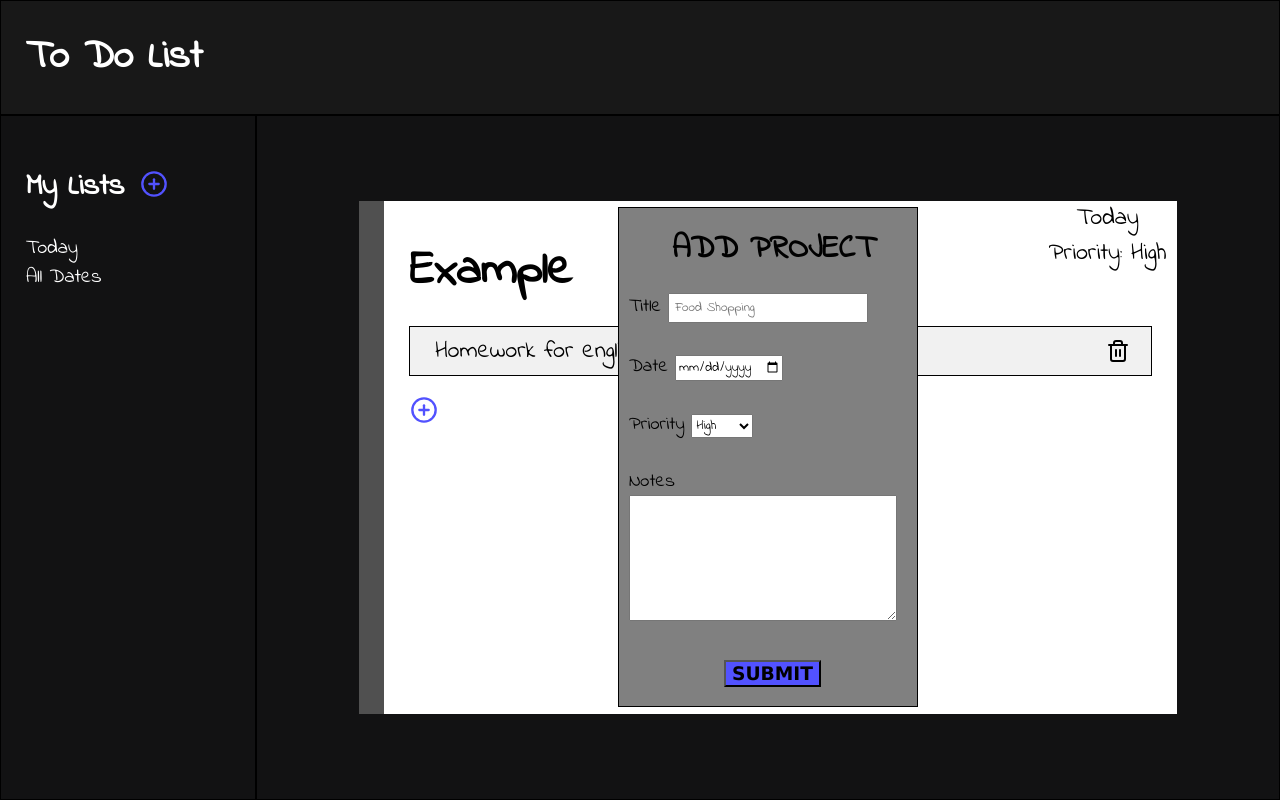
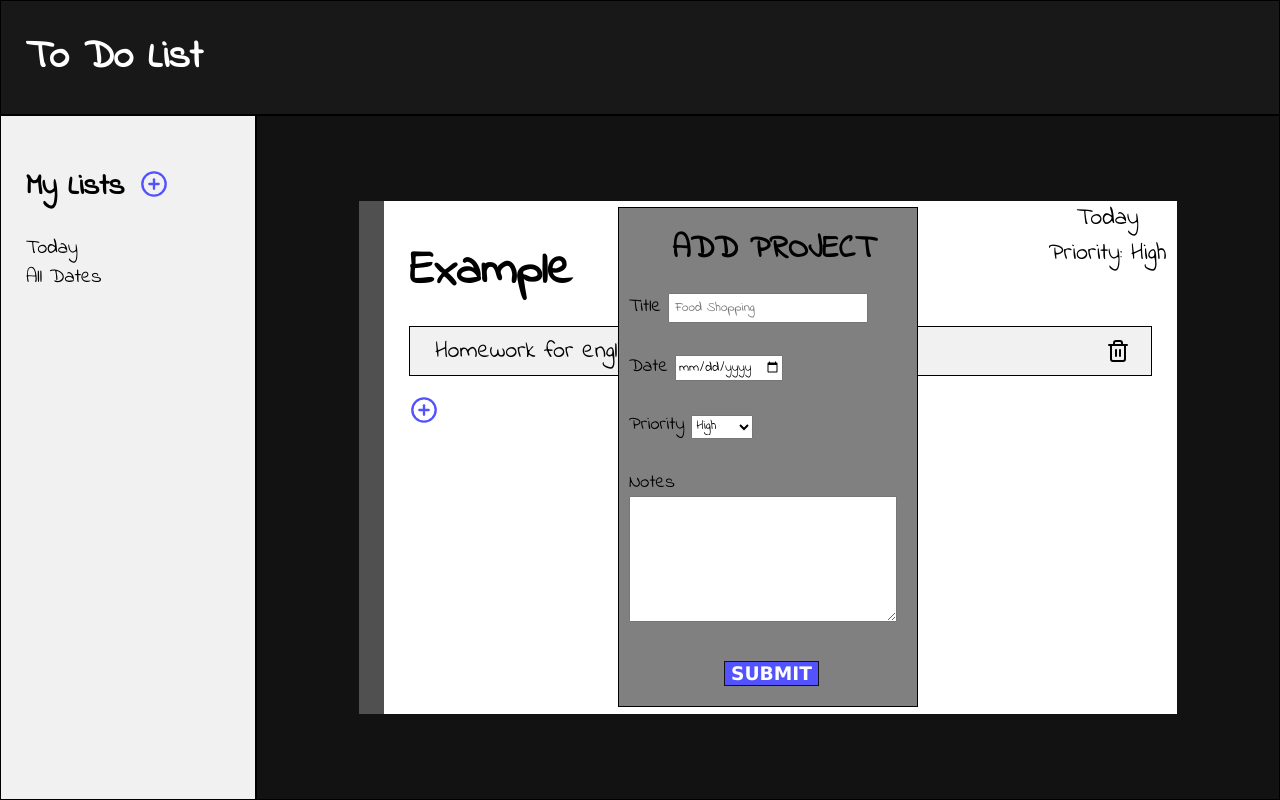
Before and after one commit to Bonavoot/To_Do_List, a website built with webpack: page dist/index.html in a window 1280 px wide. Built offline with nearby package versions, Linux system fonts and the light colour scheme.

Commit message:
Color adjustments

```diff
--- a/src/styles/style.css
+++ b/src/styles/style.css
@@ -32,8 +32,8 @@ body {
 .left {
   grid-area: left;
   border: rgb(0, 0, 0) 1px solid;
-  color: white;
   font-size: 15pt;
+  background-color: #f1f1f1;
 }
 
 .left-container {
@@ -193,7 +193,15 @@ Add Project Form
 #submit-list {
   font-family: Verdana, Geneva, Tahoma, sans-serif;
   font-weight: 600;
+  color: white;
   background-color: rgb(82, 82, 255);
   font-size: 14pt;
   margin-left: 95px;
+  border: #121213 solid 1px;
+  cursor: pointer;
 }
+
+#submit-list:hover {
+  background-color: rgb(172, 172, 255);
+  color: black;
+}
```
